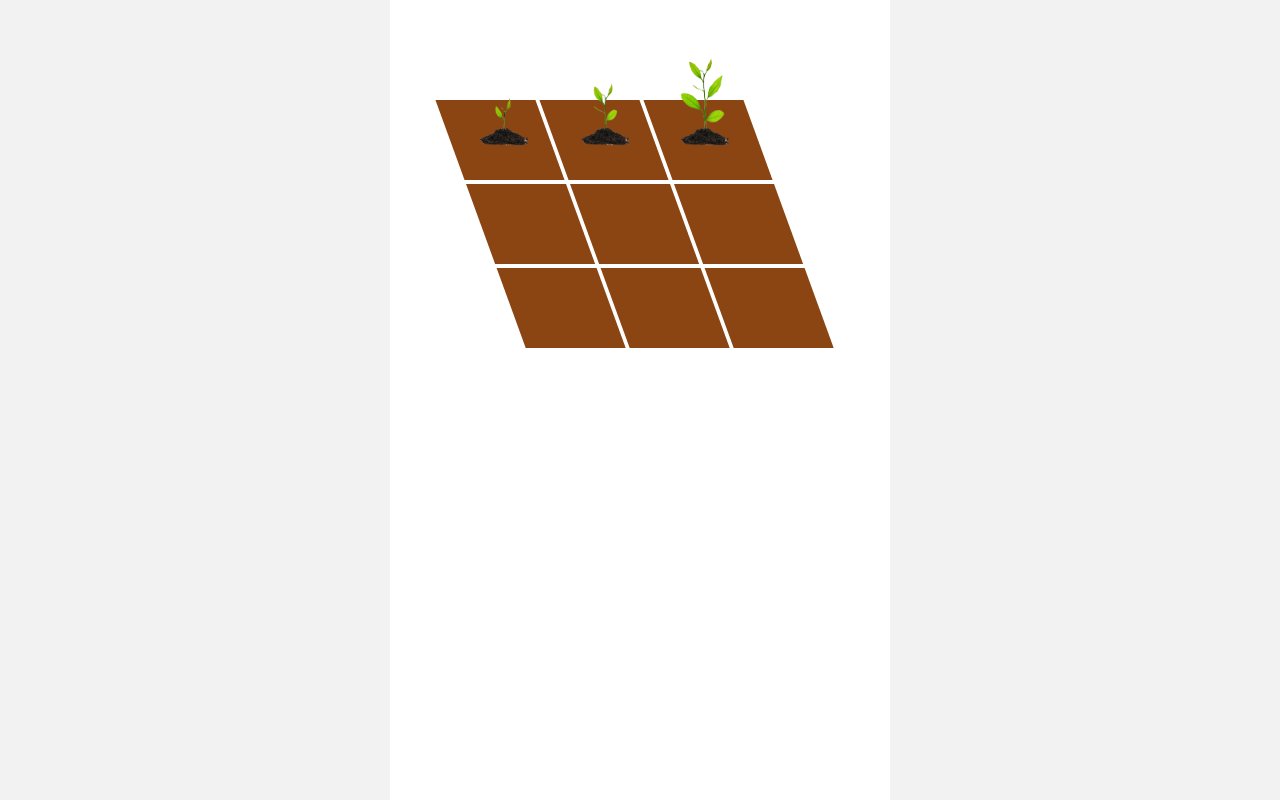
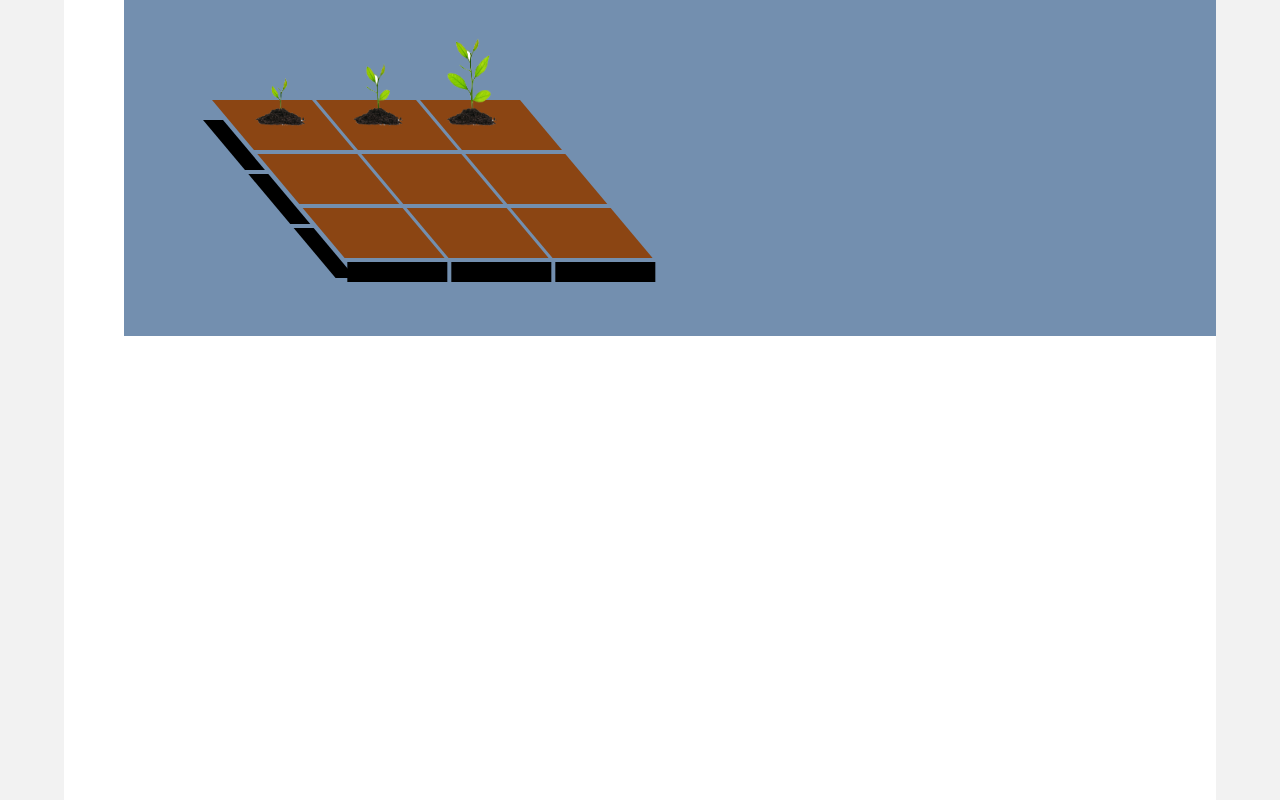
Before and after one commit to Gauthierflichy/PlanToGether, a plain HTML site: page index.html in a window 1280 px wide. Drawn offline with Linux system fonts and the light colour scheme.

Commit message:
mise à jour du potager

```diff
--- a/index.html
+++ b/index.html
@@ -10,35 +10,57 @@
 
 <div class="mobile">
     <div class="potager">
-        <div class="ligne1">
-            <div class="col1">
+
+        <div class="ligne_bordure">
+            <div class="col_bordure">
+
+            </div>
+            <div class="col_bordure">
+
+
+            </div>
+            <div class="col_bordure">
+
+            </div>
+            <div class="col_none">
+
+            </div>
+        </div>
+
+
+        <div class="ligne">
+            <div class="col">
                 <div class="img_reset">
                 <img width="50" src="img/plant1.png" alt="plant">
                 </div>
             </div>
-            <div class="col2">
+            <div class="col">
 
             </div>
-            <div class="col3">
+            <div class="col">
+
             </div>
+            <div class="col_bordure_bottom"></div>
         </div>
-        <div class="ligne2">
-            <div class="col1">
+        <div class="ligne">
+            <div class="col">
                 <div class="img_reset">
                     <img width="50" src="img/plant2.png" alt="plant">
                 </div>
             </div>
-            <div class="col2"></div>
-            <div class="col3"></div>
+            <div class="col"></div>
+            <div class="col"></div>
+            <div class="col_bordure_bottom"></div>
         </div>
-        <div class="ligne3">
-            <div class="col1">
+        <div class="ligne">
+            <div class="col">
                 <div class="img_reset">
                     <img width="50" src="img/plant3.png" alt="plant">
                 </div>
             </div>
-            <div class="col2"></div>
-            <div class="col3"></div>
+            <div class="col"></div>
+            <div class="col"></div>
+            <div class="col_bordure_bottom"></div>
         </div>
     </div>
 </div>
--- a/style.css
+++ b/style.css
@@ -11,37 +11,70 @@ body{
 .mobile{
     margin: auto;
     width: 90%;
-    max-width:500px;
-    height: 100%;
+    /*max-width:00px;*/
+    height: 100%    ;
     background: #fff;
     /*text-align: center;*/
 }
 
 .potager{
     margin-left:60px;
+    background: #738faf;
 }
 
-.ligne1, .ligne2, .ligne3{
-
+.ligne{
     margin-top:100px;
     background: saddlebrown;
     width: 100px;
-    height:80px;
+    height:50px;
     display: inline-block;
-    transform: skew(20deg);
+    transform: skew(40deg);
 }
-.col1, .col2, .col3{
+.col{
     background: saddlebrown;
     width: 100px;
-    height:80px;
+    height:50px;
     display: inline-block;
 }
 
+.ligne_bordure{
+    margin-top:100px;
+    width: 100px;
+    height:50px;
+    display: inline-block;
+    transform: skew(40deg);
+    margin-right:5px;
+}
+.col_bordure{
+
+    border-right: 20px black solid;
+    width: 100px;
+    height:50px;
+    display: inline-block;
+    /*margin-top:-20px;*/
+    /*margin-left:-30px;*/
+}
+
+.col_none{
+    width: 100px;
+    height:50px;
+    display: inline-block;
+}
+
+.col_bordure_bottom{
+    transform:skew(-40deg);
+    margin-left:-30px;
+    border-top:20px black solid;
+    width: 100px;
+    height:50px;
+    display: inline-block;
+
+}
 .img_reset{
-    transform: skew(-20deg);
+    transform: skew(-40deg);
     text-align: right;
     position: absolute;
     bottom:0;
-    margin-bottom:30px;
-    margin-left: 35px;
+    margin-bottom:20px;
+    margin-left: 40px;
 }
```
